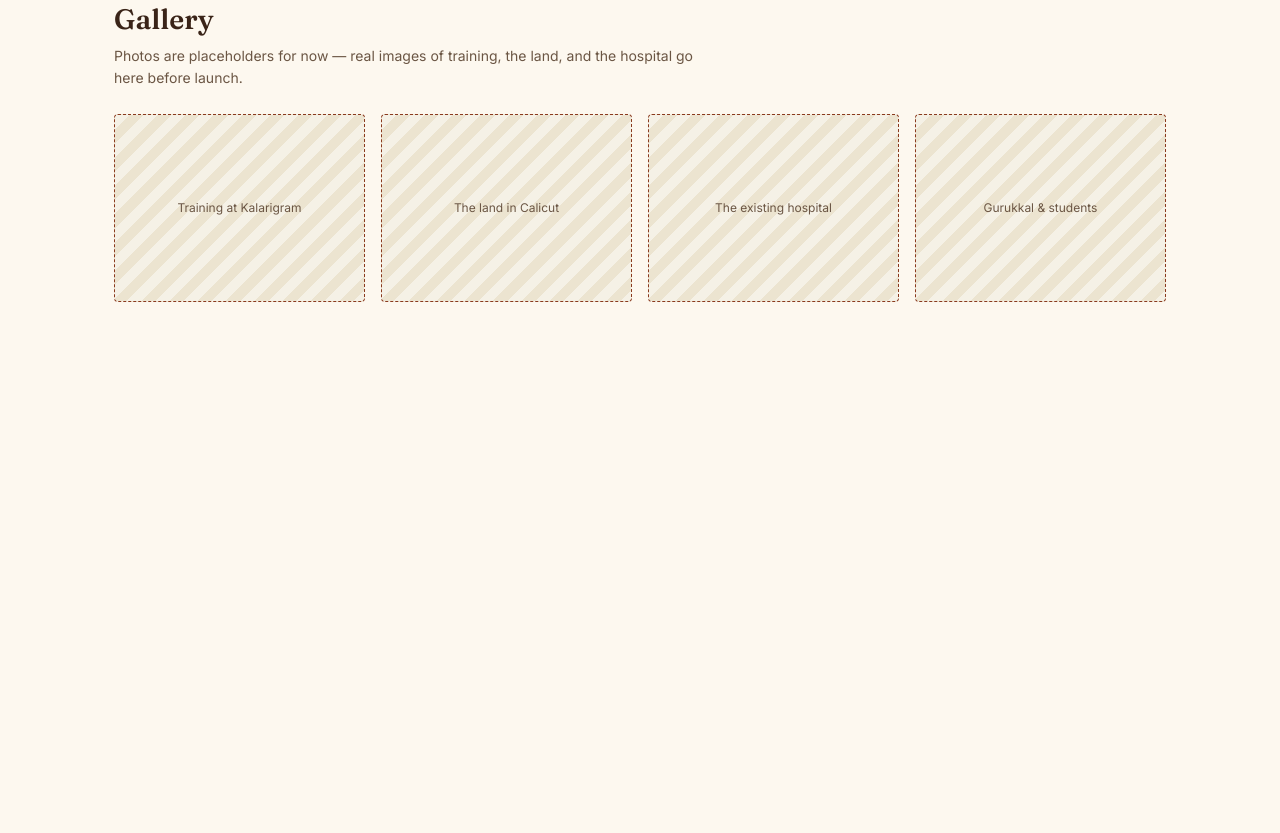
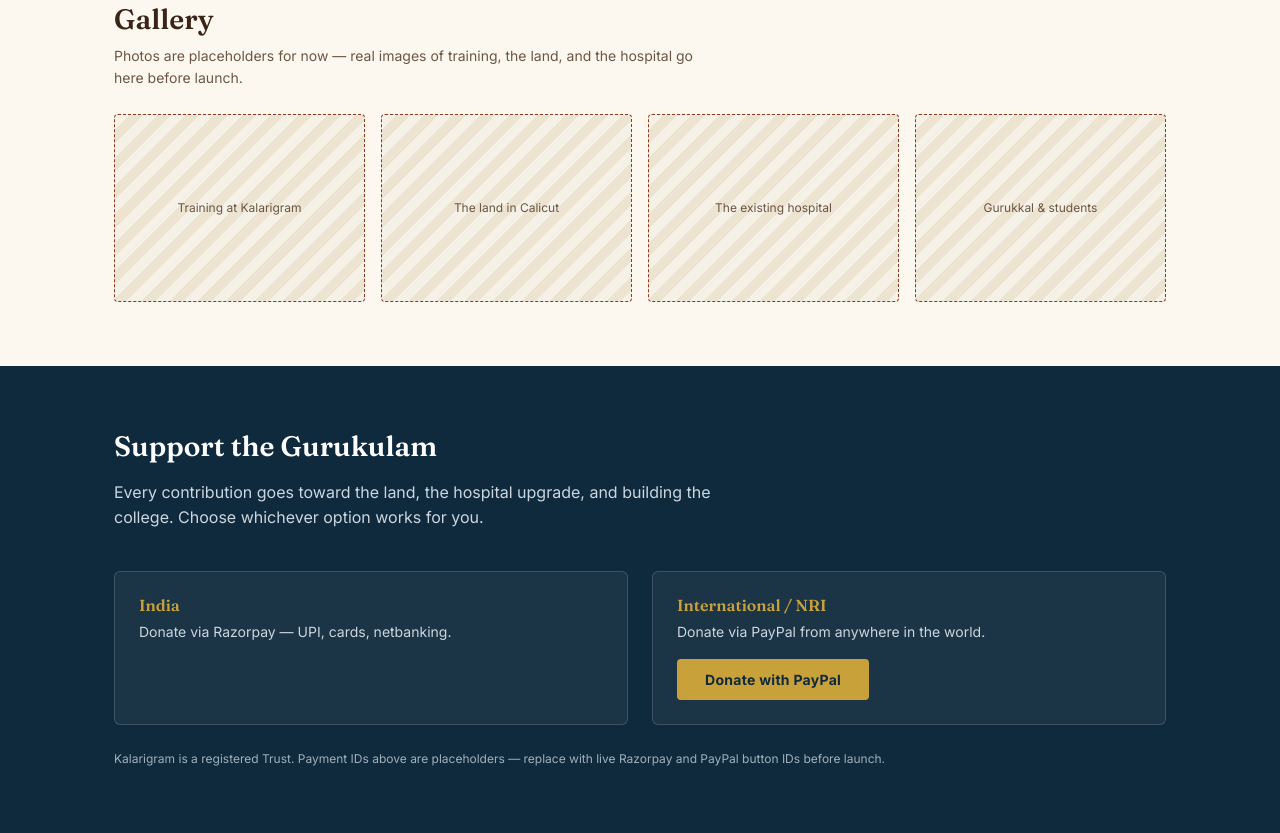
Before and after one commit to MadhanBabuR/gurukulam, a website built with Vite: page index.html in a window 1280 px wide. Shown: the part 1686-2519 px from the top of the page. Before the commit the page ends 2052 px from the top, so only its background shows below. Built offline with nearby package versions, Linux system fonts and the light colour scheme.

Commit message:
Add donate section with Razorpay and PayPal placeholders

```diff
--- a/index.html
+++ b/index.html
@@ -85,7 +85,30 @@
       </div>
     </div>
   </section>
-  <!-- DONATE -->
+  <section class="section donate" id="donate">
+    <div class="container">
+      <h2 class="section__title">Support the Gurukulam</h2>
+      <p class="donate__intro">Every contribution goes toward the land, the hospital upgrade, and building the college. Choose whichever option works for you.</p>
+      <div class="donate__options">
+        <div class="donate__option">
+          <h3>India</h3>
+          <p>Donate via Razorpay — UPI, cards, netbanking.</p>
+          <form>
+            <script src="https://checkout.razorpay.com/v1/payment-button.js" data-payment_button_id="pl_PLACEHOLDER_RAZORPAY_ID" async></script>
+          </form>
+        </div>
+        <div class="donate__option">
+          <h3>International / NRI</h3>
+          <p>Donate via PayPal from anywhere in the world.</p>
+          <form action="https://www.paypal.com/donate" method="post" target="_top">
+            <input type="hidden" name="hosted_button_id" value="PLACEHOLDER_PAYPAL_BUTTON_ID" />
+            <input class="btn btn-primary" type="submit" value="Donate with PayPal" />
+          </form>
+        </div>
+      </div>
+      <p class="donate__note">Kalarigram is a registered Trust. Payment IDs above are placeholders — replace with live Razorpay and PayPal button IDs before launch.</p>
+    </div>
+  </section>
   <!-- CONTACT -->
   <!-- FOOTER -->
   <script type="module" src="/src/main.js"></script>
--- /dev/null
+++ b/src/styles/donate.css
@@ -0,0 +1,53 @@
+.donate {
+  background: var(--color-navy);
+  color: #fff;
+}
+
+.donate .section__title {
+  color: #fff;
+}
+
+.donate__intro {
+  color: #cbd6de;
+  max-width: 600px;
+  margin-bottom: var(--space-4);
+}
+
+.donate__options {
+  display: grid;
+  grid-template-columns: repeat(auto-fit, minmax(240px, 1fr));
+  gap: var(--space-3);
+}
+
+.donate__option {
+  background: rgba(255, 255, 255, 0.05);
+  border: 1px solid rgba(255, 255, 255, 0.15);
+  border-radius: 6px;
+  padding: var(--space-3);
+}
+
+.donate__option h3 {
+  color: var(--color-gold);
+  font-size: 16px;
+  margin-bottom: 6px;
+}
+
+.donate__option p {
+  color: #cbd6de;
+  font-size: 14px;
+  margin-bottom: var(--space-2);
+}
+
+.donate__note {
+  font-size: 12px;
+  color: #9fb0bb;
+  margin-top: var(--space-3);
+}
+
+.donate .btn-primary {
+  background: var(--color-gold);
+  color: var(--color-navy);
+  font-weight: 700;
+  border: none;
+  cursor: pointer;
+}
--- a/src/styles/main.css
+++ b/src/styles/main.css
@@ -4,3 +4,4 @@
 @import './vision.css';
 @import './progress.css';
 @import './gallery.css';
+@import './donate.css';
```
